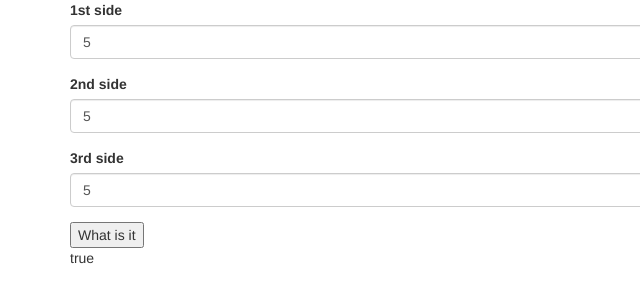
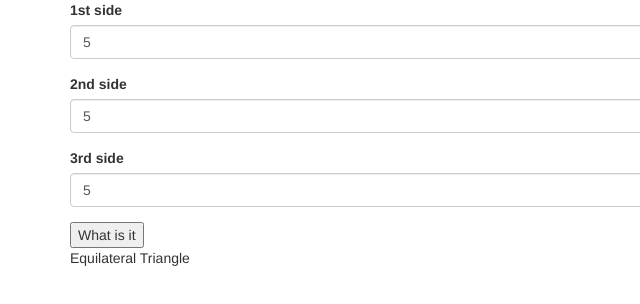
Before and after one commit to IsaacCDHall/Triangle-Selector, a plain HTML site: page index.html in a window 1280 px wide. Both pictures are taken after typing "5", "5", "5" into the empty fields and a click on the button "What is it". Shown: the full height of the page, 0-640 px from the left. Drawn offline with nearby package versions, Linux system fonts and the light colour scheme.

Commit message:
fix all the bugs by changing var to let within jQuery. Clean up code

```diff
--- a/index.html
+++ b/index.html
@@ -13,35 +13,24 @@
   </head>
   <body>
     <div class="container">
-      <div>
-      <form id="forms">
+      <form>
         <div class="form-group">
           <label for="side1">1st side</label>
           <input id="side1Length" class="form-control" type="number">
         </div>
-
-
         <div class="form-group">
           <label for="side2">2nd side</label>
           <input id="side2Length" class="form-control" type="number">
         </div>
-
-
         <div class="form-group">
           <label for="side3">3rd side</label>
           <input id="side3Length" class="form-control" type="number">
         </div>
         <button type="submit" name="button">What is it</button>
       </form>
-
-
       <div id="output-nTriangle">
 
       </div>
-
-      </div>
     </div>
-
-
   </body>
 </html>
--- a/js/scripts.js
+++ b/js/scripts.js
@@ -34,13 +34,23 @@ function scalene(side1, side2, side3) {
 //jQuery shit
 
 $(document).ready(function () {
-  $("#forms").submit(function(event){
+  $("form").submit(function(event){
     event.preventDefault();
     let side1 = parseInt($('#side1Length').val());
     let side2 = parseInt($('#side2Length').val());
     let side3 = parseInt($('#side3Length').val());
+    let result = ""
 
-    let result = isosceles(side1, side2, side3);
+    if (nTriangle(side1, side2, side3) === true) {
+      result = "Not a Triangle";
+    } else if(equilateral(side1, side2, side3) === true) {
+      result = "Equilateral Triangle";
+    } else if(isosceles(side1, side2, side3) === true) {
+      result = "Isoceles Triangle";
+    } else {
+      result = "Scalene Triangle";
+    }
+
 
     $("#output-nTriangle").text(result);
   });
```
